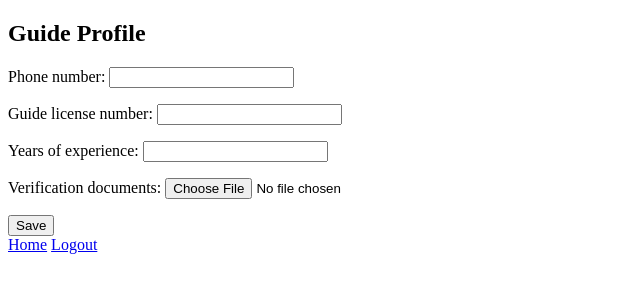
After one commit to gevorgharutyunyan/tour-connect, a Django app: page /accounts/profile/ in a window 1280 px wide. The commit adds this page. Shown: the top 300 px of the page, without its empty margins (0-640 px from the left). Run offline with Django 4.2, Linux system fonts and the light colour scheme; the visitor is signed in with stand-in values (Sample User, id 1); data comes from the database, SQL or seed files in the repository.

Commit message:
Changed logic connected with user profile, was used signals, added profile.html without design, some mint changes

```diff
--- a/apps/accounts/apps.py
+++ b/apps/accounts/apps.py
@@ -4,3 +4,6 @@ from django.apps import AppConfig
 class AccountsConfig(AppConfig):
     default_auto_field = 'django.db.models.BigAutoField'
     name = 'apps.accounts'
+
+    def ready(self):
+        import apps.accounts.signals
--- a/apps/accounts/forms.py
+++ b/apps/accounts/forms.py
@@ -1,33 +1,23 @@
 # apps/accounts/forms.py
 from django import forms
-from django.contrib.auth.forms import AuthenticationForm
-from django.contrib.auth.forms import UserCreationForm
-
-from .models import User
-
+from django.contrib.auth.forms import AuthenticationForm, UserCreationForm
+from .models import User, Profile
 
 class CustomLoginForm(AuthenticationForm):
-    username = forms.CharField(
-        label="Email address",  # Change the displayed label
-        # widget=forms.EmailInput(attrs={'autofocus': True})  # Change input type to email
-    )
-
+    username = forms.CharField(label="Email address")
 
 class UserTypeForm(forms.Form):
-    USER_TYPES = (('tourist', 'I am a Tourist'), ('guide', 'I am a Guide'),)
-    user_type = forms.ChoiceField(choices=USER_TYPES, widget=forms.RadioSelect,
-        label="What type of account would you like to create?")
-
+    USER_TYPES = (('tourist', 'I am a Tourist'), ('guide', 'I am a Guide'))
+    user_type = forms.ChoiceField(choices=USER_TYPES, widget=forms.RadioSelect, label="What type of account would you like to create?")
 
 class TouristRegistrationForm(UserCreationForm):
     email = forms.EmailField(required=True)
     first_name = forms.CharField(required=True)
     last_name = forms.CharField(required=True)
-    phone_number = forms.CharField(required=False)
 
     class Meta:
         model = User
-        fields = ('email', 'username', 'first_name', 'last_name', 'phone_number', 'password1', 'password2')
+        fields = ('email', 'username', 'first_name', 'last_name', 'password1', 'password2')
 
     def save(self, commit=True):
         user = super().save(commit=False)
@@ -35,23 +25,17 @@ class TouristRegistrationForm(UserCreationForm):
         user.email = self.cleaned_data['email']
         if commit:
             user.save()
+            Profile.objects.create(user=user)  # Create profile after saving user
         return user
-
 
 class GuideRegistrationForm(UserCreationForm):
     email = forms.EmailField(required=True)
     first_name = forms.CharField(required=True)
     last_name = forms.CharField(required=True)
-    phone_number = forms.CharField(required=True)
-    guide_license_number = forms.CharField(required=True)
-    years_of_experience = forms.IntegerField(required=True)
-    verification_documents = forms.FileField(required=True)
 
     class Meta:
         model = User
-        fields = (
-        'email', 'username', 'first_name', 'last_name', 'phone_number', 'guide_license_number', 'years_of_experience',
-        'verification_documents', 'password1', 'password2')
+        fields = ('email', 'username', 'first_name', 'last_name', 'password1', 'password2')
 
     def save(self, commit=True):
         user = super().save(commit=False)
@@ -59,4 +43,15 @@ class GuideRegistrationForm(UserCreationForm):
         user.email = self.cleaned_data['email']
         if commit:
             user.save()
+            Profile.objects.create(user=user)  # Create profile after saving user
         return user
+
+class TouristProfileForm(forms.ModelForm):
+    class Meta:
+        model = Profile
+        fields = ['phone_number']  # Add more fields if needed
+
+class GuideProfileForm(forms.ModelForm):
+    class Meta:
+        model = Profile
+        fields = ['phone_number', 'guide_license_number', 'years_of_experience', 'verification_documents']
--- /dev/null
+++ b/apps/accounts/signals.py
@@ -0,0 +1,21 @@
+from django.db.models.signals import post_save
+from django.dispatch import receiver
+from django.contrib.auth import get_user_model
+from .models import Profile
+
+User = get_user_model()
+
+@receiver(post_save, sender=User)
+def create_user_profile(sender, instance, created, **kwargs):
+    """
+    Create a profile for every new user.
+    """
+    if created:
+        Profile.objects.create(user=instance)
+
+@receiver(post_save, sender=User)
+def save_user_profile(sender, instance, **kwargs):
+    """
+    Save the profile when the user is saved.
+    """
+    instance.profile.save()
--- a/apps/accounts/urls.py
+++ b/apps/accounts/urls.py
@@ -1,11 +1,14 @@
 from django.urls import path
-from .views import UserTypeView, RegistrationView, CustomLoginView
+from .views import UserTypeView, RegistrationView, CustomLoginView, profile_view
 from django.contrib.auth.views import LogoutView
+
+app_name = 'accounts'
 
 urlpatterns = [
     path('login/', CustomLoginView.as_view(), name='login'),
-    path('logout/', LogoutView.as_view(next_page='login'), name='logout'),
+    path('logout/', LogoutView.as_view(next_page='accounts:login'), name='logout'),
     path('register/type/', UserTypeView.as_view(), name='select_user_type'),
     path('register/', RegistrationView.as_view(), name='register_user'),
+    path('profile/', profile_view, name='profile'),
 
 ]
--- a/apps/accounts/views.py
+++ b/apps/accounts/views.py
@@ -1,15 +1,16 @@
+# apps/accounts/views.py
 from django.shortcuts import render, redirect
-from django.views import View
 from django.contrib.auth import login
 from django.contrib import messages
+from django.views import View
+from .forms import CustomLoginForm, UserTypeForm, TouristRegistrationForm, GuideRegistrationForm, TouristProfileForm, GuideProfileForm
+from .models import Profile
 from django.contrib.auth.views import LoginView
-from .forms import UserTypeForm, TouristRegistrationForm, GuideRegistrationForm, CustomLoginForm
 
 class CustomLoginView(LoginView):
     template_name = 'accounts/login.html'
     form_class = CustomLoginForm
     redirect_authenticated_user = True
-
 
 class UserTypeView(View):
     template_name = 'accounts/select_user_type.html'
@@ -18,7 +19,7 @@ class UserTypeView(View):
         if request.user.is_authenticated:
             return redirect('home')
         form = UserTypeForm()
-        return render(request, 'accounts/select_user_type.html', {'form': form})
+        return render(request, self.template_name, {'form': form})
 
     def post(self, request):
         form = UserTypeForm(request.POST)
@@ -26,8 +27,7 @@ class UserTypeView(View):
             user_type = form.cleaned_data['user_type']
             request.session['user_type'] = user_type
             return redirect('register_user')
-        return render(request, 'accounts/select_user_type.html', {'form': form})
-
+        return render(request, self.template_name, {'form': form})
 
 class RegistrationView(View):
     tourist_template = 'accounts/tourist_registration.html'
@@ -35,41 +35,58 @@ class RegistrationView(View):
 
     def get(self, request):
         user_type = request.session.get('user_type')
-
         if not user_type:
             return redirect('select_user_type')
 
-        if user_type == 'tourist':
-            form = TouristRegistrationForm()
-            template = self.tourist_template
-        else:
-            form = GuideRegistrationForm()
-            template = self.guide_template
+        form = TouristRegistrationForm() if user_type == 'tourist' else GuideRegistrationForm()
+        template = self.tourist_template if user_type == 'tourist' else self.guide_template
 
         return render(request, template, {'form': form})
 
     def post(self, request):
         user_type = request.session.get('user_type')
-
         if not user_type:
             return redirect('select_user_type')
 
-        if user_type == 'tourist':
-            form = TouristRegistrationForm(request.POST)
-            template = self.tourist_template
-        else:
-            form = GuideRegistrationForm(request.POST, request.FILES)
-            template = self.guide_template
+        form = TouristRegistrationForm(request.POST) if user_type == 'tourist' else GuideRegistrationForm(request.POST)
+        template = self.tourist_template if user_type == 'tourist' else self.guide_template
 
         if form.is_valid():
             user = form.save()
             login(request, user)
             messages.success(request, f'Welcome! Your {user_type} account has been created successfully.')
-
-            # Redirect to different pages based on user type
-            if user_type == 'tourist':
-                return redirect('tourist_dashboard')
-            else:
-                return redirect('guide_dashboard')
+            return redirect('tourist_dashboard' if user_type == 'tourist' else 'guide_dashboard')
 
         return render(request, template, {'form': form})
+
+
+from django.shortcuts import render, redirect
+from django.contrib.auth.decorators import login_required
+from .models import Profile
+from .forms import TouristProfileForm, GuideProfileForm
+
+
+@login_required
+def profile_view(request):
+    user = request.user
+
+    # Load the correct profile form based on user type
+    if user.user_type == 'tourist':
+        form_class = TouristProfileForm
+        template = 'accounts/tourist_profile.html'
+    else:
+        form_class = GuideProfileForm
+        template = 'accounts/guide_profile.html'
+
+    # Load existing profile data
+    profile, created = Profile.objects.get_or_create(user=user)
+
+    if request.method == "POST":
+        form = form_class(request.POST, instance=profile)
+        if form.is_valid():
+            form.save()
+            return redirect('home')  # Redirect after saving
+    else:
+        form = form_class(instance=profile)
+
+    return render(request, template, {'form': form})
--- a/config/urls.py
+++ b/config/urls.py
@@ -21,5 +21,5 @@ from django.conf.urls.static import static
 urlpatterns = [
     path('', include('apps.core.urls')),
     path('admin/', admin.site.urls),
-    path('accounts/', include('apps.accounts.urls')),
+    path('accounts/', include('apps.accounts.urls', namespace='accounts')),
 ]+ static(settings.MEDIA_URL, document_root=settings.MEDIA_ROOT)
--- a/static/css/login.css
+++ b/static/css/login.css
@@ -68,7 +68,7 @@ h2 {
 }
 
 .styled-form input {
-    width: 80%;
+    width: 100%;
     height: 40px;
     padding: 10px;
     border: 2px  #ccc;
--- /dev/null
+++ b/templates/accounts/guide_profile.html
@@ -0,0 +1,14 @@
+{% extends 'base.html' %}
+
+{% block content %}
+<div class="container mx-auto mt-8 max-w-md">
+    <h2 class="text-2xl font-bold mb-6">Guide Profile</h2>
+    <form method="post" enctype="multipart/form-data" class="space-y-4">
+        {% csrf_token %}
+        {{ form.as_p }}
+        <button type="submit" class="bg-blue-500 text-white px-4 py-2 rounded">Save</button>
+    </form>
+    <a href="{% url 'home' %}">Home</a>
+    <a href="{% url 'logout' %}">Logout</a>
+</div>
+{% endblock %}
--- a/templates/accounts/login.html
+++ b/templates/accounts/login.html
@@ -34,7 +34,7 @@
                 <button type="submit" class="btn">Sign In</button>
             </form>
             <div class="register">
-                <p>Don't have an account? <a href="{% url 'select_user_type' %}">&nbsp;&nbsp;&nbsp;&nbsp;&nbsp;&nbsp;Register</a></p>
+                <p>Don't have an account? <a href="{% url 'accounts:select_user_type' %}">&nbsp;&nbsp;&nbsp;&nbsp;&nbsp;&nbsp;Register</a></p>
             </div>
         </div>
     </div>
--- a/templates/core/home.html
+++ b/templates/core/home.html
@@ -8,7 +8,7 @@
         <div class="p-6 bg-white rounded-lg shadow">
             <h2 class="text-xl font-bold mb-4">For Tourists</h2>
             <p class="mb-4">Find unique tours and local experiences.</p>
-            <a href="{% url 'login' %}" class="inline-block bg-blue-500 text-white px-4 py-2 rounded">
+            <a href="{% url 'accounts:login' %}" class="inline-block bg-blue-500 text-white px-4 py-2 rounded">
                 Start Exploring
             </a>
         </div>
@@ -16,10 +16,12 @@
         <div class="p-6 bg-white rounded-lg shadow">
             <h2 class="text-xl font-bold mb-4">For Guides</h2>
             <p class="mb-4">Share your expertise and host tours.</p>
-            <a href="{% url 'login' %}" class="inline-block bg-green-500 text-white px-4 py-2 rounded">
+            <a href="{% url 'accounts:login' %}" class="inline-block bg-green-500 text-white px-4 py-2 rounded">
                 Start Hosting
             </a>
         </div>
+        <a href="{% url 'accounts:logout' %}">Logout</a>
+        <a href="{% url 'accounts:profile' %}">Profile</a>
     </div>
 </div>
 {% endblock %}
```
Also changed, not shown: apps/accounts/models.py (+15 -7 lines), templates/accounts/tourist_profile.html (added, +14 -0 lines).
